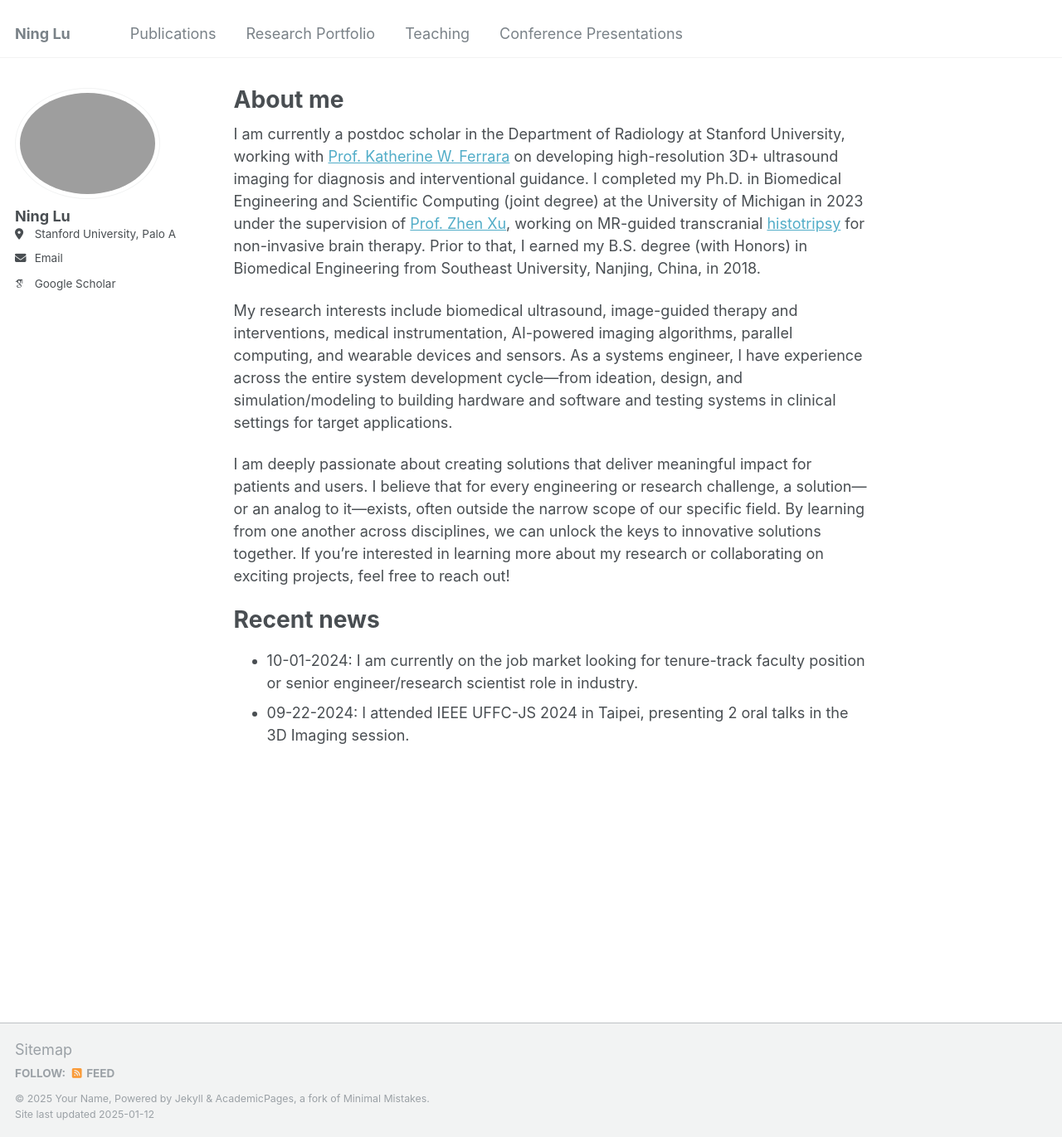
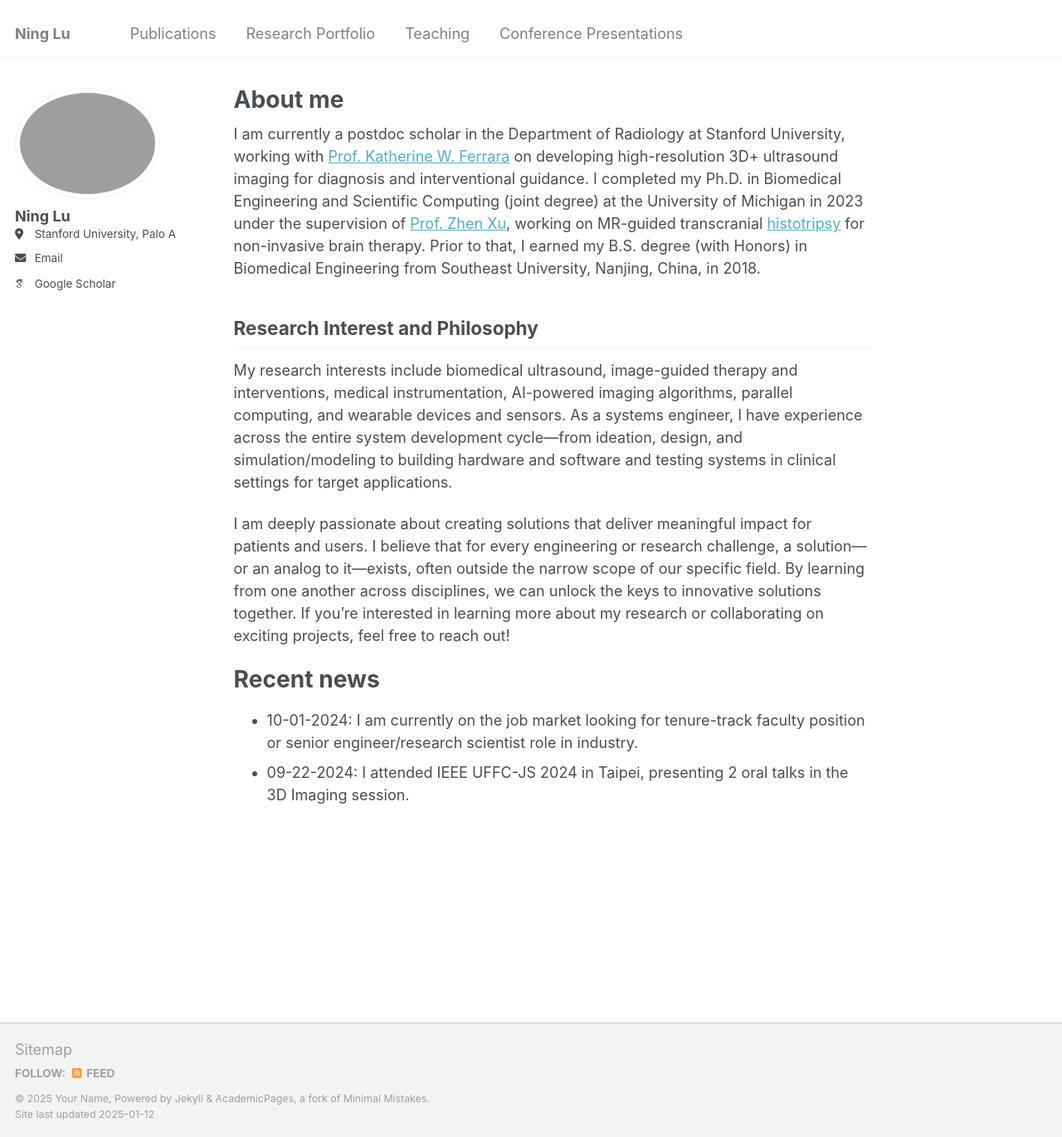
Before and after one commit to NingLu-Ultrasound/ninglu-ultrasound.github.io, a Jekyll site: the page built from _pages/about.md, in a window 1280 px wide and 1371 px high. Shown: the whole window at 83% size. Built offline with Jekyll 4.4.1, drawn with Linux system fonts in a browser that asks for light colours; some web fonts are replaced.

Commit message:
Update about.md

```diff
--- a/_pages/about.md
+++ b/_pages/about.md
@@ -11,6 +11,8 @@ redirect_from:
 I am currently a postdoc scholar in the Department of Radiology at Stanford University, working with [Prof. Katherine W. Ferrara](https://med.stanford.edu/profiles/katherine-ferrara) on developing high-resolution 3D+ ultrasound imaging for diagnosis and interventional guidance. I completed my Ph.D. in Biomedical Engineering and Scientific Computing (joint degree) at the University of Michigan in 2023 under the supervision of [Prof. Zhen Xu](https://bme.umich.edu/people/xu-zhen/), working on MR-guided transcranial [histotripsy](https://histotripsy.umich.edu/) for non-invasive brain therapy. Prior to that, I earned my B.S. degree (with Honors) in Biomedical Engineering from Southeast University, Nanjing, China, in 2018.
 
 
+## Research Interest and Philosophy
+
 My research interests include biomedical ultrasound, image-guided therapy and interventions, medical instrumentation, AI-powered imaging algorithms, parallel computing, and wearable devices and sensors. As a systems engineer, I have experience across the entire system development cycle—from ideation, design, and simulation/modeling to building hardware and software and testing systems in clinical settings for target applications.
 
 
```
